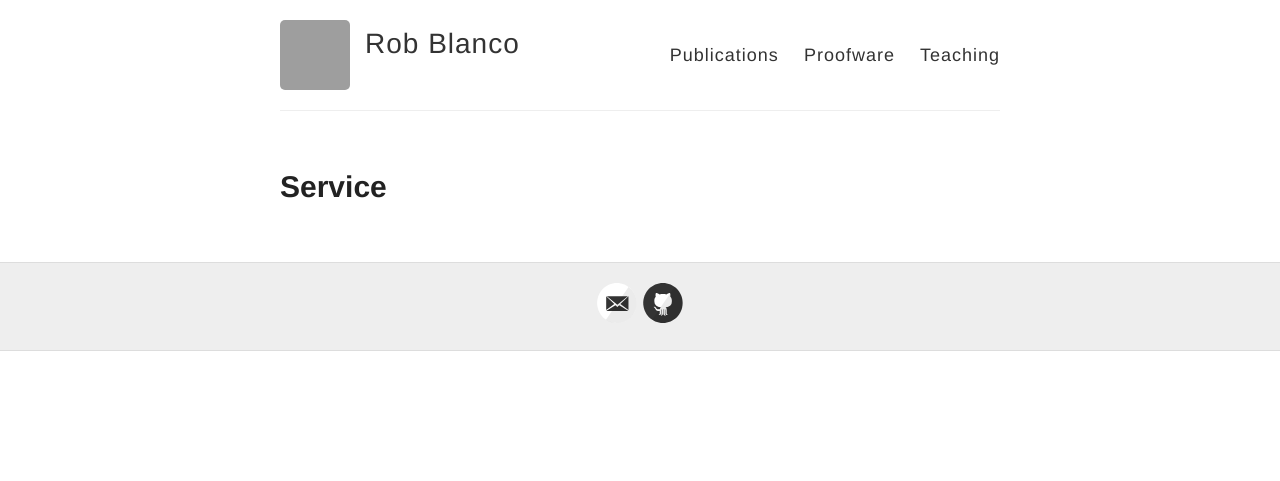
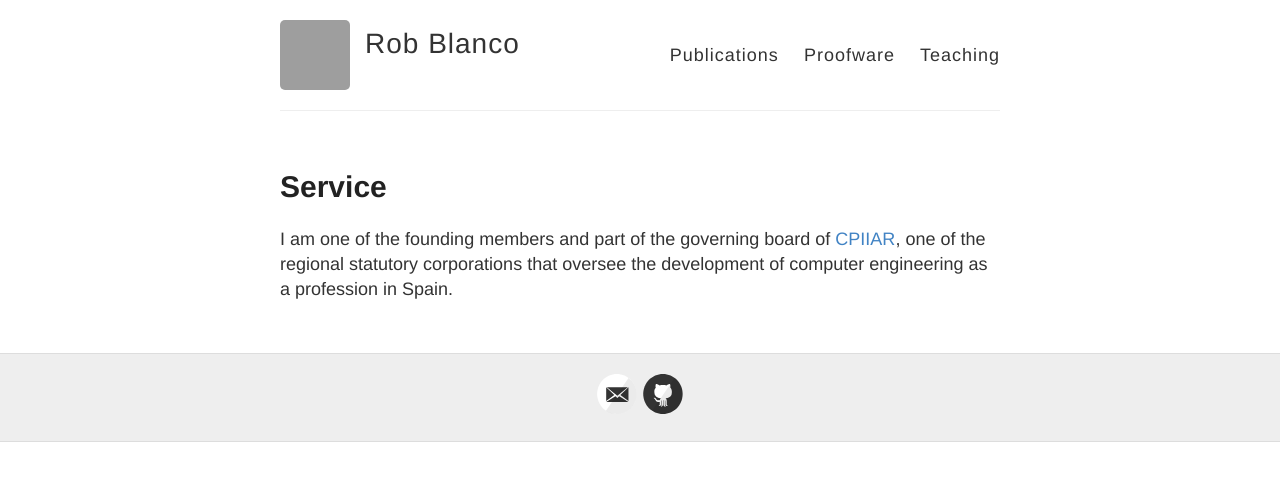
Before and after one commit to robblanco/robblanco.github.io, a Jekyll site: the page built from service.md, in a window 1280 px wide. Shown: the top 481 px of the page. Built offline with Jekyll 4.4.1, drawn with Linux system fonts in a browser that asks for light colours; grey boxes are pictures that could not be loaded.

Commit message:
On service

```diff
--- a/service.md
+++ b/service.md
@@ -3,3 +3,7 @@ layout: page
 title: Service
 permalink: /service/
 ---
+
+I am one of the founding members and part of the governing board of
+[CPIIAR](https://cpiiaragon.es/), one of the regional statutory corporations
+that oversee the development of computer engineering as a profession in Spain.
```
